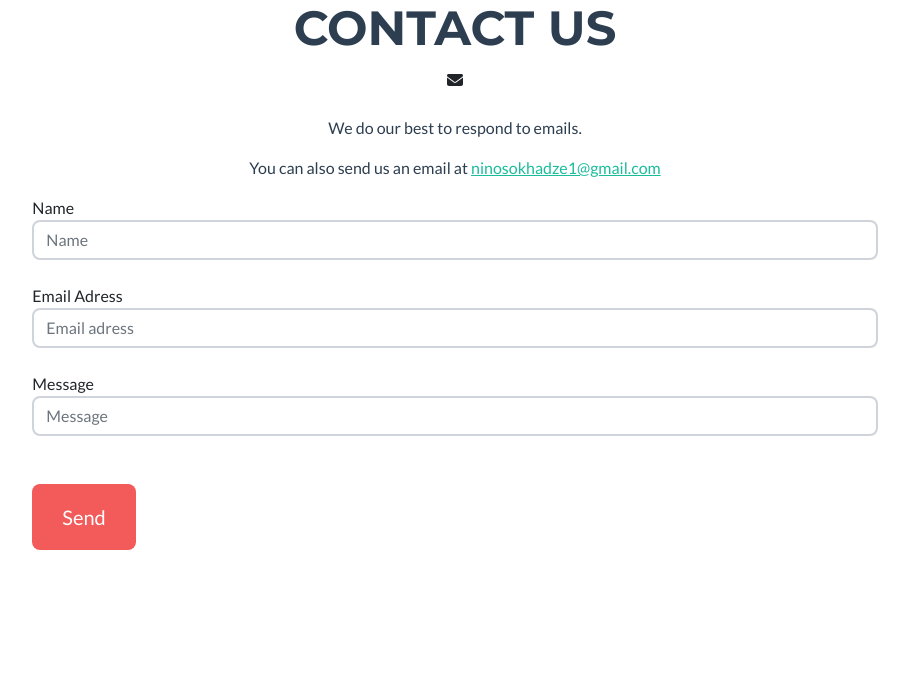
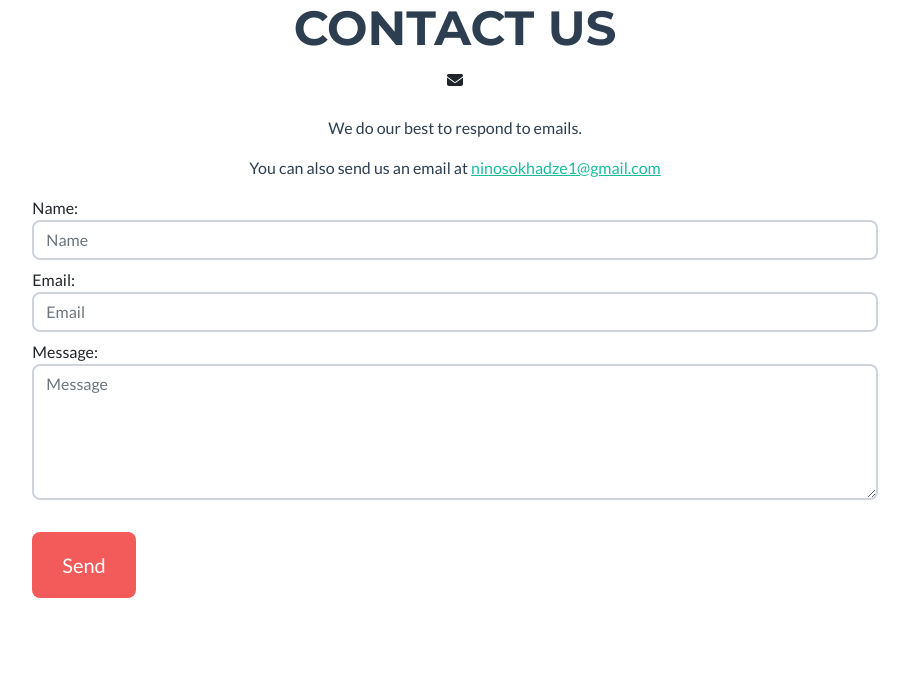
Before and after one commit to N-Sokhadze/sample-django-website, a Django app: page /contact/ in a window 1280 px wide. Shown: the part 192-886 px from the top of the page, without its empty margins (185-1094 px from the left). Before the commit the page ends 742 px from the top, so only its background shows below. Run offline with Django 5.2, Linux system fonts and the light colour scheme; some libraries are stand-ins or nearby versions.

Commit message:
django forms - contact

```diff
--- a/new_website/apps/contact/forms.py
+++ b/new_website/apps/contact/forms.py
@@ -1,6 +1,6 @@
 from django import forms
 
 class ContactForm(forms.Form):
-    name = forms.CharField(required=True, widget=forms.TextInput())
-    email = forms.EmailField(required=True, widget=forms.EmailInput())
-    message = forms.CharField(required=True, widget=forms.Textarea())
+    name = forms.CharField(required=True, widget=forms.TextInput(attrs={'class': 'form-control', 'placeholder': "Name"}))
+    email = forms.EmailField(required=True, widget=forms.EmailInput(attrs={'class': 'form-control', 'placeholder': "Email"}))
+    message = forms.CharField(required=True, widget=forms.Textarea(attrs={'class': 'form-control', 'placeholder': "Message", 'rows': 5}))
--- a/new_website/templates/contact.html
+++ b/new_website/templates/contact.html
@@ -27,36 +27,21 @@
          <div class="row">
             <div class="col-lg-8 mx-auto">
                 <form id="contactForm" name="sentMessage" novalidate="novalidate" method="post">
+                    {% csrf_token %}
+
+                    {% for field in form %}
                     <div class="control-group">
                         <div class="form-group floating-label-form-group controls mb-0 pb-2">
-                            <label>Name</label>
-                            <input class='form-control' id='name' type="text" placeholder="Name" required="required" data-validation-required-message="Please enter your name.">
+                            {{ field.label_tag }}
+                            {{ field }}
+                            {% for error in field.errors %}
                             <p class="help-block text-danger"></p>
+                            {% endfor %}
                         </div>
-
                     </div>
-                    <div class="control-group">
-                        <div class="form-group floating-label-form-group controld mb-0 pb-2">
-                            <label>Email Adress</label>
-                            <input class='form-control' id='email' type="email" placeholder="Email adress" required="required" data-validation-required-message="Please enter your email.">
-                            <p class="help-block text-danger"></p>
-
-                        </div>
-
-                    </div>
-
-                    <div class="control-group">
-                        <div class="form-group floating-label-form-group controld mb-0 pb-2">
-                            <label>Message</label>
-                            <input class='form-control' id='message' rows="5" placeholder="Message" required="required" data-validation-required-message="Please enter your message.">
-                            <p class="help-block text-danger"></p>
-
-                        </div>
-
-                    </div>
-
+                    {% endfor %}
                     <br/>
-                    <div id="success"></div>
+                    <!-- <div id="success"></div> -->
                     <div class="form-group"> <button class='btn btn-green nw-bg-primary btn-xl text-white' id="sendMessageButton" type="submit">Send</button> </div>
 
                 </form>
```
